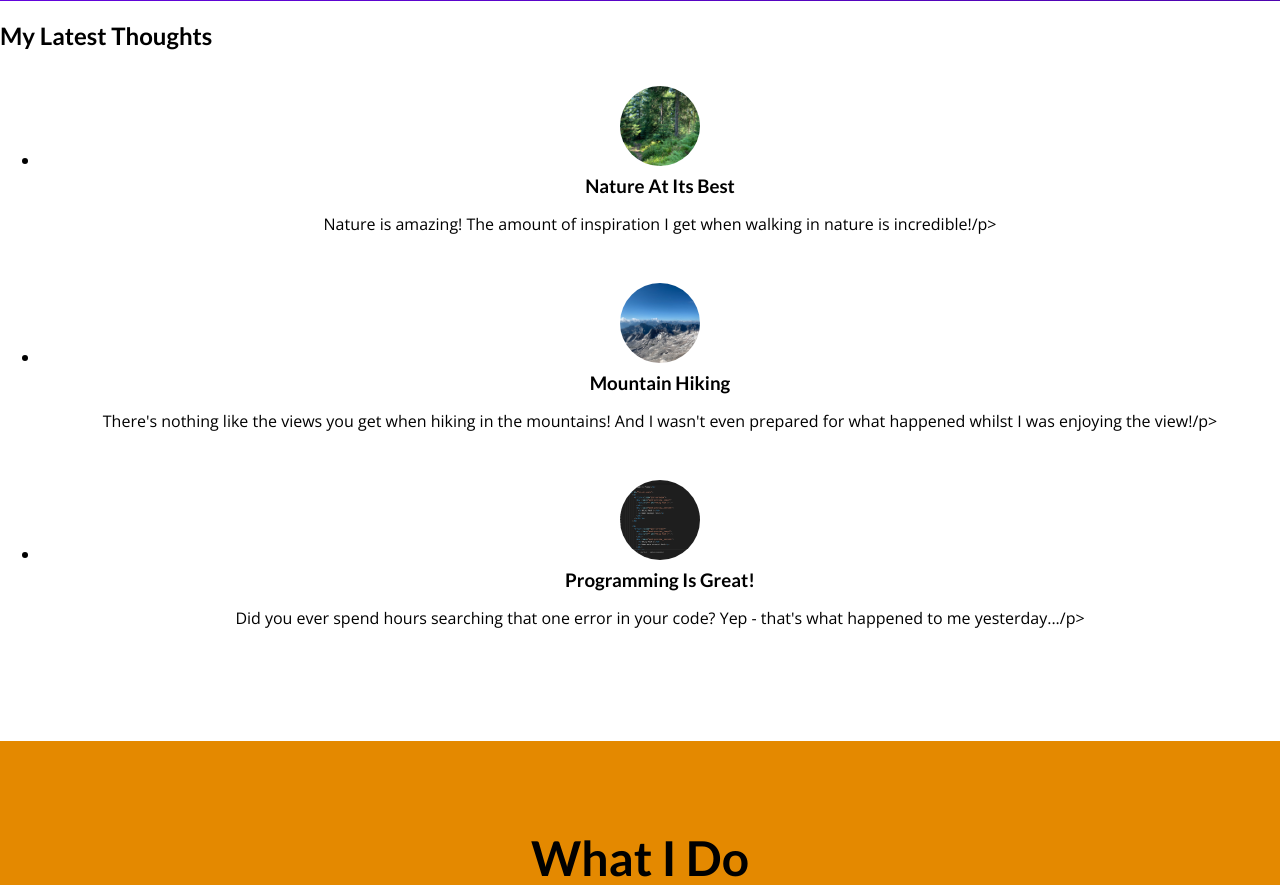
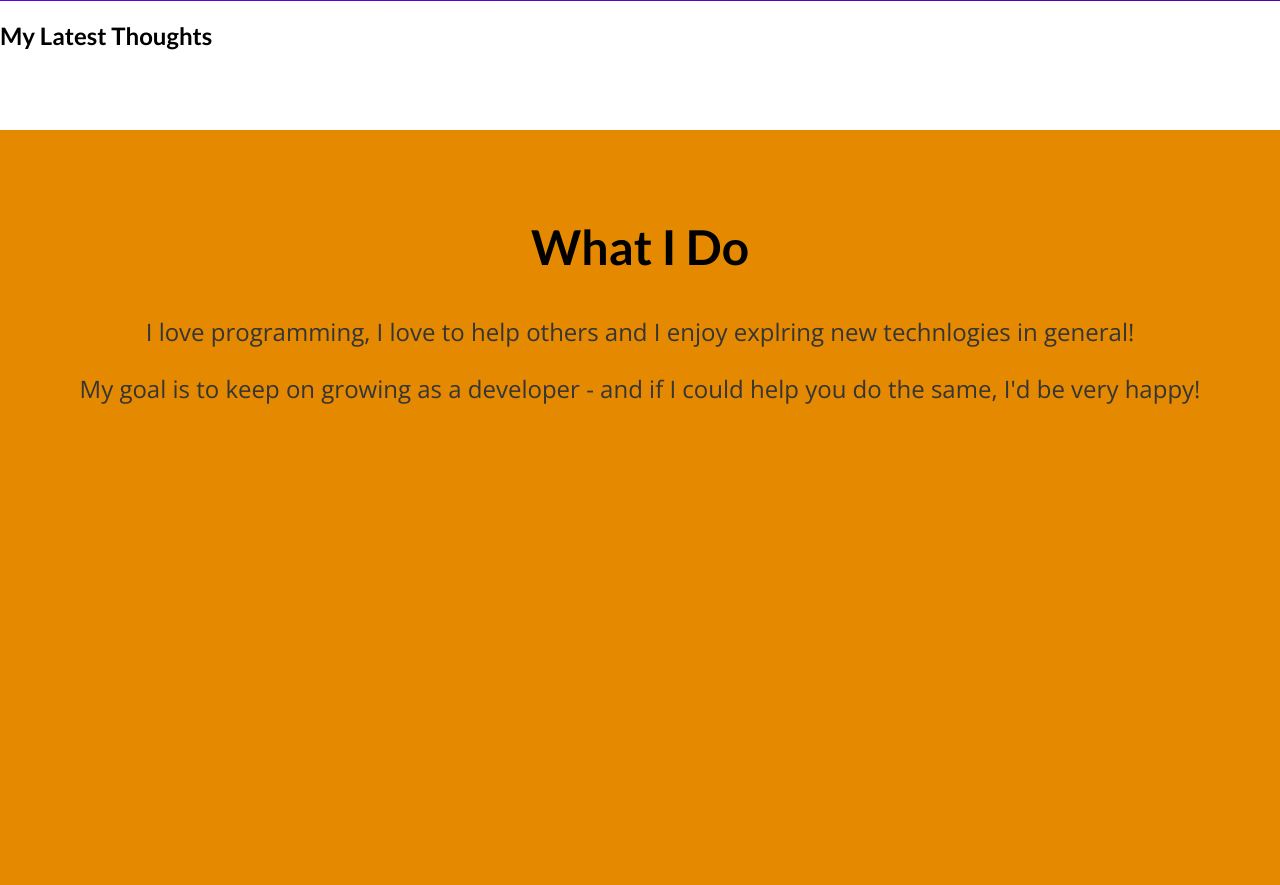
Before and after one commit to bruno-gurgel/django_course_academind, a Django app: page / in a window 1280 px wide. Shown: the part 504-1389 px from the top of the page. After the commit the page ends 908 px from the top, so only its background shows below. Run offline with Django 3.2, Linux system fonts and the light colour scheme; data that the repository does not hold is empty.

Commit message:
Sets up starting page

```diff
--- a/my_site/blog/templates/blog/includes/post.html
+++ b/my_site/blog/templates/blog/includes/post.html
@@ -3,7 +3,7 @@
 <li>
     <article class="post">
         <a href="{% url "post-detail-page" post.slug %}">
-            <img src="{% static "blog/images/"|add:post.image %}" alt="{{ post.title }}" />
+            <img src="{% static "blog/images/"|add:post.image_name %}" alt="{{ post.title }}" />
             <div class="post__content">
                 <h3>{{ post.title }}</h3>
                 <p>{{ post.excerpt }}/p>
--- a/my_site/blog/views.py
+++ b/my_site/blog/views.py
@@ -1,71 +1,9 @@
 from django.shortcuts import render
 from datetime import date
+from .models import Post
 
 
 all_posts = [
-    {
-        "slug": "hike-in-the-mountains",
-        "image": "mountains.jpg",
-        "author": "Maximilian",
-        "date": date(2021, 7, 21),
-        "title": "Mountain Hiking",
-        "excerpt": "There's nothing like the views you get when hiking in the mountains! And I wasn't even prepared for what happened whilst I was enjoying the view!",
-        "content": """
-          Lorem ipsum dolor sit amet consectetur adipisicing elit. Officiis nobis
-          aperiam est praesentium, quos iste consequuntur omnis exercitationem quam
-          velit labore vero culpa ad mollitia? Quis architecto ipsam nemo. Odio.
-
-          Lorem ipsum dolor sit amet consectetur adipisicing elit. Officiis nobis
-          aperiam est praesentium, quos iste consequuntur omnis exercitationem quam
-          velit labore vero culpa ad mollitia? Quis architecto ipsam nemo. Odio.
-
-          Lorem ipsum dolor sit amet consectetur adipisicing elit. Officiis nobis
-          aperiam est praesentium, quos iste consequuntur omnis exercitationem quam
-          velit labore vero culpa ad mollitia? Quis architecto ipsam nemo. Odio.
-        """
-    },
-    {
-        "slug": "programming-is-fun",
-        "image": "coding.jpg",
-        "author": "Maximilian",
-        "date": date(2022, 3, 10),
-        "title": "Programming Is Great!",
-        "excerpt": "Did you ever spend hours searching that one error in your code? Yep - that's what happened to me yesterday...",
-        "content": """
-          Lorem ipsum dolor sit amet consectetur adipisicing elit. Officiis nobis
-          aperiam est praesentium, quos iste consequuntur omnis exercitationem quam
-          velit labore vero culpa ad mollitia? Quis architecto ipsam nemo. Odio.
-
-          Lorem ipsum dolor sit amet consectetur adipisicing elit. Officiis nobis
-          aperiam est praesentium, quos iste consequuntur omnis exercitationem quam
-          velit labore vero culpa ad mollitia? Quis architecto ipsam nemo. Odio.
-
-          Lorem ipsum dolor sit amet consectetur adipisicing elit. Officiis nobis
-          aperiam est praesentium, quos iste consequuntur omnis exercitationem quam
-          velit labore vero culpa ad mollitia? Quis architecto ipsam nemo. Odio.
-        """
-    },
-    {
-        "slug": "into-the-woods",
-        "image": "woods.jpg",
-        "author": "Maximilian",
-        "date": date(2020, 8, 5),
-        "title": "Nature At Its Best",
-        "excerpt": "Nature is amazing! The amount of inspiration I get when walking in nature is incredible!",
-        "content": """
-          Lorem ipsum dolor sit amet consectetur adipisicing elit. Officiis nobis
-          aperiam est praesentium, quos iste consequuntur omnis exercitationem quam
-          velit labore vero culpa ad mollitia? Quis architecto ipsam nemo. Odio.
-
-          Lorem ipsum dolor sit amet consectetur adipisicing elit. Officiis nobis
-          aperiam est praesentium, quos iste consequuntur omnis exercitationem quam
-          velit labore vero culpa ad mollitia? Quis architecto ipsam nemo. Odio.
-
-          Lorem ipsum dolor sit amet consectetur adipisicing elit. Officiis nobis
-          aperiam est praesentium, quos iste consequuntur omnis exercitationem quam
-          velit labore vero culpa ad mollitia? Quis architecto ipsam nemo. Odio.
-        """
-    }
 ]
 
 # Create your views here.
@@ -76,8 +14,7 @@ def get_date(post):
 
 
 def starting_page(request):
-    sorted_posts = sorted(all_posts, key=get_date)
-    latest_posts = sorted_posts[-3:]
+    latest_posts = Post.objects.all().order_by("-date")[:3]
     return render(request, "blog/index.html", {
         "posts": latest_posts
     })
```
